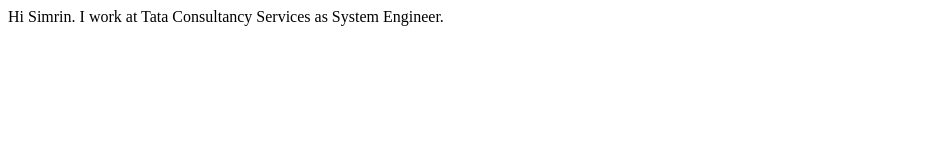
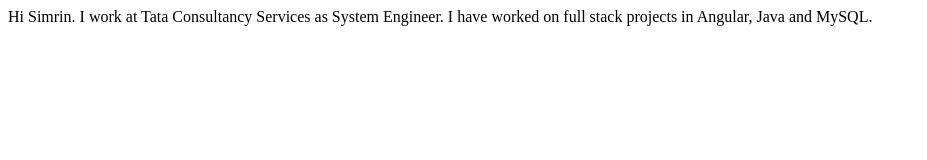
Before and after one commit to simrin051/Simrin.com, a plain HTML site: page index.html in a window 1280 px wide. Shown: the whole page, without its empty margins (0-927 px from the left). Drawn offline with Linux system fonts and the light colour scheme.

Commit message:
update details of project

```diff
--- a/index.html
+++ b/index.html
@@ -2,5 +2,6 @@
 <body>
 Hi Simrin.
 I work at Tata Consultancy Services as System Engineer.
+I have worked on full stack projects in Angular, Java and MySQL.
 </body>
 </html>
```
